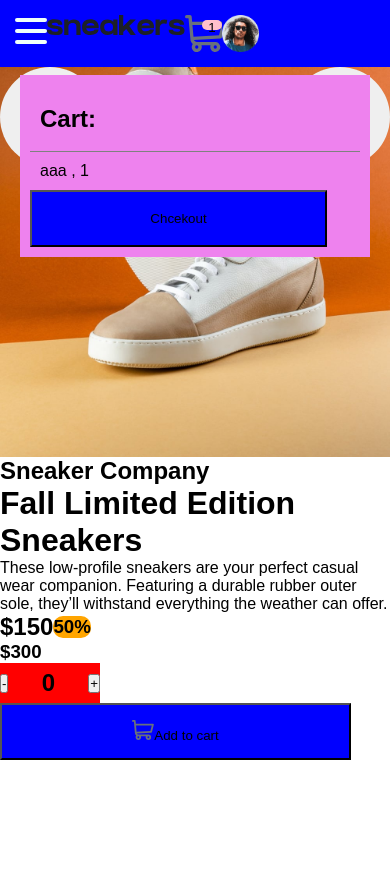
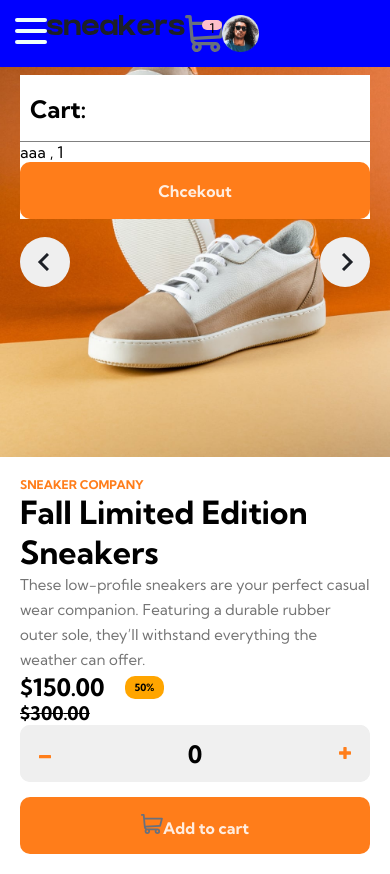
Before and after one commit to DawidOlszewski/e-commerce-product-page, a React (Create React App) app: page / in a window 390 px wide. Before the commit the page ends 844 px from the top, so only its background shows below. Built offline with nearby package versions, Linux system fonts and the light colour scheme.

Commit message:
default style addition to mobile part. still looks awful

```diff
--- a/public/index.html
+++ b/public/index.html
@@ -4,7 +4,12 @@
     <meta charset="utf-8" />
     <link rel="icon" href="%PUBLIC_URL%/favicon-32x32.png" />
     <meta name="viewport" content="width=device-width, initial-scale=1" />
-    <meta name="theme-color" content="#000000" />
+    <link rel="preconnect" href="https://fonts.googleapis.com" />
+    <link rel="preconnect" href="https://fonts.gstatic.com" crossorigin />
+    <link
+      href="https://fonts.googleapis.com/css2?family=Kumbh+Sans:wght@400;700&display=swap"
+      rel="stylesheet"
+    />
     <meta
       name="description"
       content="Web site created using create-react-app"
--- a/src/Atoms/Description/Description.js
+++ b/src/Atoms/Description/Description.js
@@ -1,15 +1,26 @@
 import styled from 'styled-components';
 
-const Company = styled.h2``;
+const Company = styled.p`
+  color: ${({ theme }) => theme.color.orange};
+  font-weight: 700;
+  font-size: 12px;
+  text-transform: uppercase;
+`;
 const Title = styled.h1``;
-const Details = styled.p``;
+const Details = styled.p`
+  color: ${({ theme }) => theme.color.gray};
+  font-size: 15px;
+  line-height: 25px;
+`;
+
+const Container = styled.div``;
 
 const Description = (props) => (
-  <div>
+  <Container>
     <Company>{props.Company}</Company>
     <Title>{props.Title}</Title>
     <Details>{props.Details}</Details>
-  </div>
+  </Container>
 );
 
 export default Description;
--- a/src/Atoms/Price/Price.js
+++ b/src/Atoms/Price/Price.js
@@ -1,17 +1,22 @@
 import styled from 'styled-components';
 
+const Reduction = styled.h2``;
 const Container = styled.div`
   div {
     display: flex;
     flex-flow: nowrap row;
     align-items: center;
 
-    h3 {
+    ${Reduction} {
+      font-size: 10px;
+      padding: 5px 10px;
+      margin-left: 20px;
       border-radius: 10px;
       background-color: orange;
     }
   }
   h3 {
+    text-decoration: line-through;
   }
 `;
 
@@ -19,11 +24,10 @@ const Price = (props) => {
   return (
     <Container>
       <div>
-        <h2>${props.Price}</h2>
-        {console.log(typeof props.Price)}
-        <h3>{(props.Price / props.prevPrice) * 100}%</h3>
+        <h2>${props.Price}.00</h2>
+        <Reduction>{(props.Price / props.prevPrice) * 100}%</Reduction>
       </div>
-      <h3>${props.prevPrice}</h3>
+      <h3>${props.prevPrice}.00</h3>
     </Container>
   );
 };
--- a/src/Atoms/Quantity/Quantity.js
+++ b/src/Atoms/Quantity/Quantity.js
@@ -1,13 +1,30 @@
 import styled from 'styled-components';
 import { useReducer } from 'react';
 
+import { ReactComponent as PlusIcon } from 'assets/img/icon-plus.svg';
+import { ReactComponent as MinusIcon } from 'assets/img/icon-minus.svg';
+
 const Container = styled.div`
-  background-color: red;
   display: flex;
-  width: 100px;
-  height: 40px;
   justify-content: space-between;
   align-items: center;
+  width: 100%;
+  height: 57px;
+  background-color: ${({ theme }) => theme.color.lightGray};
+  color: ${({ theme }) => theme.color.black};
+  border-radius: ${({ theme }) => theme.borderRadius.s};
+  outline: none;
+  border: none;
+  font-weight: 700;
+  font-size: 16px;
+  margin-bottom: 15px;
+  overflow: hidden;
+
+  button {
+    width: 50px;
+    height: 100%;
+    border: none;
+  }
 `;
 
 // const initialState = {
@@ -38,9 +55,13 @@ const Quantity = ({ dispatch, quantity, negError }) => {
   // const [state, dispatch] = useReducer(reducer, initialState);
   return (
     <Container>
-      <button onClick={() => dispatch({ type: 'decrement' })}>-</button>
+      <button onClick={() => dispatch({ type: 'decrement' })}>
+        <MinusIcon />
+      </button>
       <h2>{quantity}</h2>
-      <button onClick={() => dispatch({ type: 'increment' })}>+</button>
+      <button onClick={() => dispatch({ type: 'increment' })}>
+        <PlusIcon />
+      </button>
       {negError ? <h3>Error</h3> : ''}
     </Container>
   );
--- a/src/Atoms/SubmitBtn/SubmitBtn.js
+++ b/src/Atoms/SubmitBtn/SubmitBtn.js
@@ -1,9 +1,15 @@
 import styled from 'styled-components';
 
 const StyledBtn = styled.button`
-  background-color: blue;
-  width: 90%;
+  width: 100%;
   height: 57px;
+  background-color: ${({ theme }) => theme.color.orange};
+  color: ${({ theme }) => theme.color.paleOrange};
+  border-radius: ${({ theme }) => theme.borderRadius.s};
+  outline: none;
+  border: none;
+  font-weight: 700;
+  font-size: 16px;
 `;
 
 const SubmitBtn = ({ src, alt, icon, text, ...props }) => {
--- a/src/Molecules/CartPopUp/CartPopUp.js
+++ b/src/Molecules/CartPopUp/CartPopUp.js
@@ -8,9 +8,8 @@ const Container = styled.div`
   right: 20px;
   position: absolute;
   min-height: 100px;
-  background-color: violet;
+  background-color: ${({ theme }) => theme.color.white};
   z-index: 1000; //TODO: change the z-indexes
-  padding: 10px;
 
   h2 {
     position: relative;
@@ -33,7 +32,6 @@ const Container = styled.div`
 
   ul {
     list-style: none;
-    padding: 10px;
   }
 
   li {
--- a/src/Molecules/MobileGallery/MobileGallery.js
+++ b/src/Molecules/MobileGallery/MobileGallery.js
@@ -5,6 +5,8 @@ import image0 from 'assets/img/image-product-1.jpg';
 import image1 from 'assets/img/image-product-2.jpg';
 import image2 from 'assets/img/image-product-3.jpg';
 import image3 from 'assets/img/image-product-4.jpg';
+import { ReactComponent as NextIcon } from 'assets/img/icon-next.svg';
+import { ReactComponent as PreviousIcon } from 'assets/img/icon-previous.svg';
 
 const images = [image0, image1, image2, image3];
 
@@ -16,16 +18,31 @@ const Container = styled.div`
 
   button {
     position: absolute;
-    height: 100px;
-    width: 100px;
+    height: 50px;
+    width: 50px;
+    top: 50%;
+    transform: translateY(-50%);
+
+    display: flex;
+    align-items: center;
+    justify-content: center;
     border-radius: 50%;
     outline: none;
     border: none;
+
+    &:hover {
+      & path {
+        stroke: ${({ theme }) => theme.color.orange};
+      }
+    }
+
     :nth-child(1) {
-      left: 0;
+      padding-right: 4px;
+      left: 20px;
     }
     :nth-child(2) {
-      right: 0;
+      padding-left: 4px;
+      right: 20px;
     }
   }
 
@@ -64,8 +81,12 @@ const Quantity = () => {
   const [state, dispatch] = useReducer(reducer, initialState);
   return (
     <Container>
-      <button onClick={() => dispatch({ type: 'decrement' })}>-</button>
-      <button onClick={() => dispatch({ type: 'increment' })}>+</button>
+      <button onClick={() => dispatch({ type: 'decrement' })}>
+        <PreviousIcon />
+      </button>
+      <button onClick={() => dispatch({ type: 'increment' })}>
+        <NextIcon />
+      </button>
       <img src={images[state.index]} alt="imaege" />
     </Container>
   );
--- a/src/ProductPage.js
+++ b/src/ProductPage.js
@@ -14,9 +14,8 @@ import useWindowDimensions from 'WindowDimentions';
 import Description from 'Atoms/Description/Description';
 import iconCartPath from 'assets/img/icon-cart.svg';
 
-const Grid = styled.div`
-  // background-color: ${(props) => props.theme.color.orange};
-  display: grid;
+const Container = styled.div`
+  padding: 20px;
 `;
 
 //quantity
@@ -68,6 +67,7 @@ function ProductPage({
         />
         <MobileMenu open={openMenu} />
         <MobileGallery />
+        <Container>
           <Description Company={company} Title={title} Details={description} />
           <Price Price={price} prevPrice={prevPrice}></Price>
           <Quantity
@@ -86,6 +86,7 @@ function ProductPage({
               ])
             }
           ></SubmitBtn>
+        </Container>
       </>
     </ThemeProvider>
   );
--- a/src/theme.js
+++ b/src/theme.js
@@ -5,7 +5,9 @@ const theme = {
     veryDarkBlue: 'hsl(220, 13%, 13%)',
     darkGrayishBlue: 'hsl(219, 9%, 45%)',
     grayishBlue: 'hsl(220, 14%, 75%)',
-    LightGrayishBlue: 'hsl(223, 64%, 98%)',
+    lightGrayishBlue: 'hsl(223, 64%, 98%)',
+    gray: 'hsl(0,0%, 45%)',
+    lightGray: 'hsl(0,0%,94%)',
     white: 'hsl(0, 0%, 100%)',
     black: 'hsl(0, 0%, 0%)',
   },
```
Lines whose indentation alone changed are shown as unchanged.
